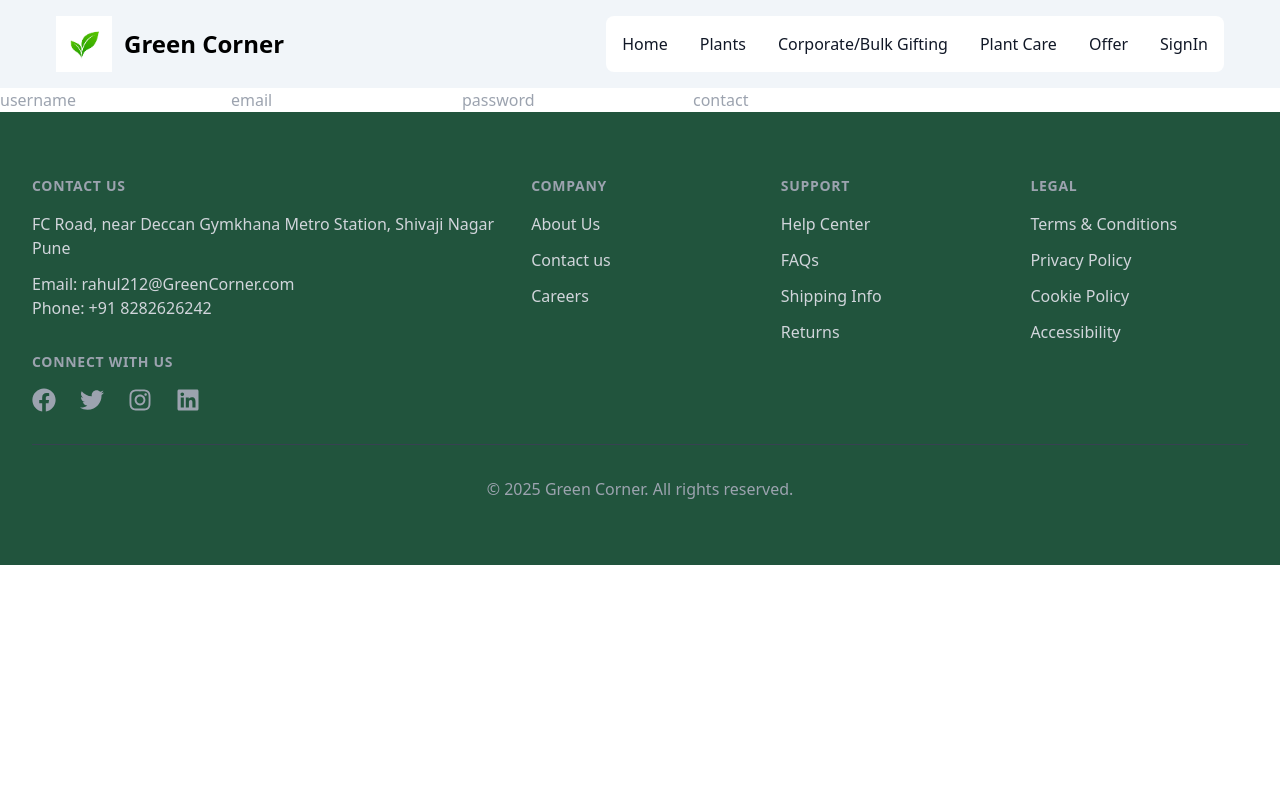
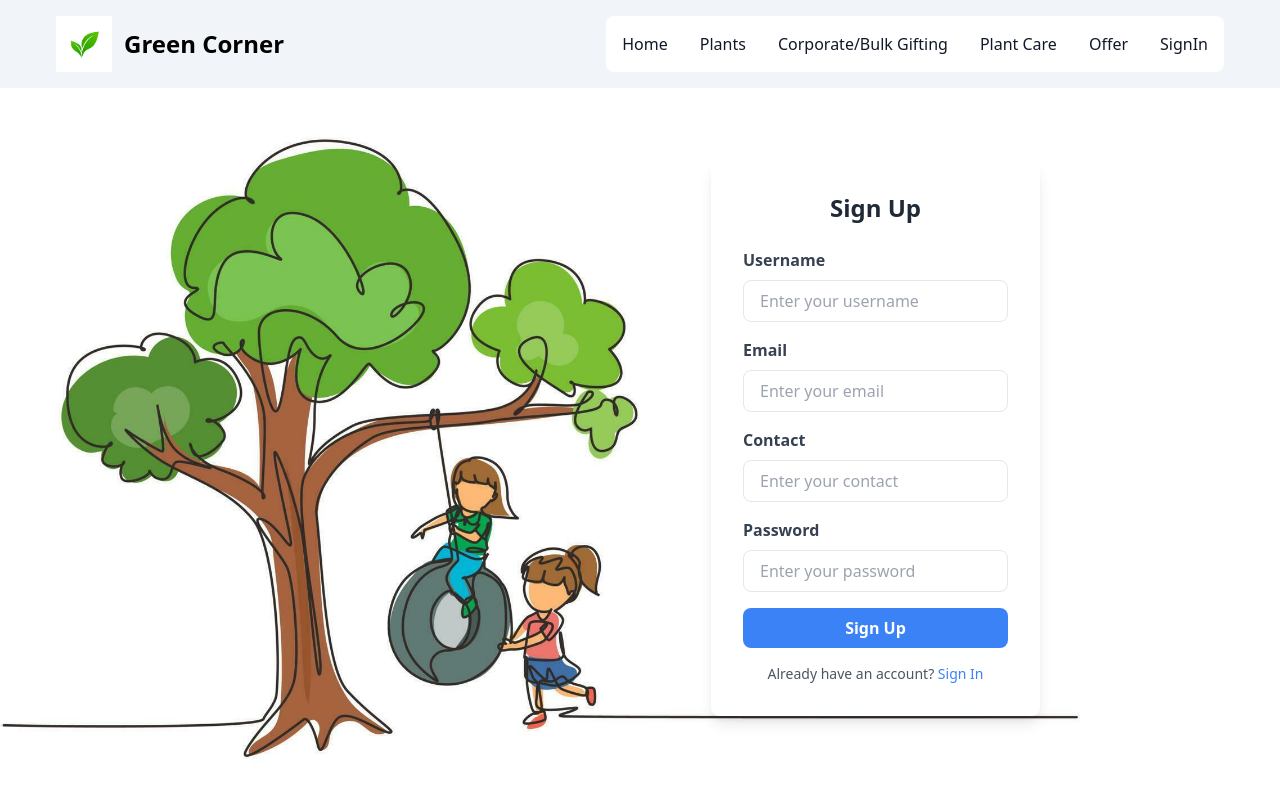
Before and after one commit to prahulk46a/Green-Corner, a React (Vite) app: page /signup in a window 1280 px wide. Shown: the top 800 px of the page. Built offline with nearby package versions, Linux system fonts and the light colour scheme.

Commit message:
Added signup functionalities

```diff
--- a/src/components/pages/sign-up/SignUp.jsx
+++ b/src/components/pages/sign-up/SignUp.jsx
@@ -1,16 +1,193 @@
 import Navbar from "../../utils/navbar/Navbar";
 import Footer from "../../utils/Footer/Footer";
+import { useId, useReducer } from "react";
+import SigninBg from "../../../assets/SigninBg.jpg";
+import axios from "axios";
+
+// Reducer function to manage form state
+const reducer = (state, action) => {
+  switch (action.type) {
+    case "update_field":
+      return {
+        ...state,
+        [action.field]: action.value,
+      };
+    // case "submit":
+    //   return {
+    //     ...state,
+    //     userId: action.userId,
+    //   };
+    case "reset":
+      return action.initialState;
+    default:
+      return state;
+  }
+};
 
 const SignUp = () => {
+  const initialState = {
+    username: "",
+    password: "",
+    email: "",
+    contact: "",
+    userId: "",
+  };
+
+  const [state, dispatch] = useReducer(reducer, initialState);
+
+  // // Track state changes with useEffect
+  // useEffect(() => {
+  //   if (state.userId) {
+  //     console.log("Updated state:", state);
+  //   }
+  // }, [state.userId]);
+
+  const handleChange = (e) => {
+    dispatch({
+      type: "update_field",
+      field: e.target.name,
+      value: e.target.value,
+    });
+  };
+
+  const handleSubmit = (e) => {
+    e.preventDefault();
+
+    // First dispatch submit action with new userId
+    // dispatch({
+    //   type: "submit",
+    //   userId: Date.now(),
+    // });
+
+    // Log the updated state after submission. Here it will not display userid as state will get updated after next rendering cycle but it will get reflect on ui
+    console.log("Form submitted:", state);
+    // axios.post("116.75.62.44:8000/adduser", state);
+    axios.post("http://116.75.62.44:8000/adduser", {
+      ...state,
+      useId: Date.now(),
+    });
+
+    // Then reset the form
+    // dispatch({ type: "reset", initialState });
+  };
+
   return (
     <div>
       <Navbar />
-      <form>
-        <input type="text" name="username" placeholder="username"></input>
-        <input type="email" name="email" placeholder="email"></input>
-        <input type="password" name="password" placeholder="password"></input>
-        <input type="tel" name="contact" placeholder="contact"></input>
-      </form>
+      <img
+        className="relative md:h-[90vh] sm:h-[40vh]"
+        src={SigninBg}
+        alt="Background"
+      />
+      <div className="absolute md:top-40 md:right-60 sm:top-10 sm:right-10 md:min-h-[50vh] md:min-w-[20vw] min-h-full flex items-center justify-center sm:scroll">
+        <div className="bg-white p-8 rounded-lg shadow-lg w-full max-w-md">
+          <h2 className="text-2xl font-bold text-center text-gray-800 mb-6">
+            Sign Up
+          </h2>
+          <form onSubmit={handleSubmit}>
+            {/* Username Input */}
+            <div className="mb-4">
+              <label
+                htmlFor="username"
+                className="block text-gray-700 font-semibold mb-2"
+              >
+                Username
+              </label>
+              <input
+                type="text"
+                id="username"
+                name="username"
+                value={state.username}
+                onChange={handleChange}
+                required
+                placeholder="Enter your username"
+                className="w-full px-4 py-2 border rounded-lg focus:outline-none focus:ring-2 focus:ring-blue-500 focus:border-transparent"
+              />
+            </div>
+
+            {/* Email Input */}
+            <div className="mb-4">
+              <label
+                htmlFor="email"
+                className="block text-gray-700 font-semibold mb-2"
+              >
+                Email
+              </label>
+              <input
+                type="email"
+                id="email"
+                name="email"
+                value={state.email}
+                onChange={handleChange}
+                required
+                placeholder="Enter your email"
+                className="w-full px-4 py-2 border rounded-lg focus:outline-none focus:ring-2 focus:ring-blue-500 focus:border-transparent"
+              />
+            </div>
+
+            {/* Contact Input */}
+            <div className="mb-4">
+              <label
+                htmlFor="contact"
+                className="block text-gray-700 font-semibold mb-2"
+              >
+                Contact
+              </label>
+              <input
+                type="text"
+                id="contact"
+                name="contact"
+                value={state.contact}
+                onChange={handleChange}
+                required
+                placeholder="Enter your contact"
+                className="w-full px-4 py-2 border rounded-lg focus:outline-none focus:ring-2 focus:ring-blue-500 focus:border-transparent"
+              />
+            </div>
+
+            {/* Password Input */}
+            <div className="mb-4">
+              <label
+                htmlFor="password"
+                className="block text-gray-700 font-semibold mb-2"
+              >
+                Password
+              </label>
+              <input
+                type="password"
+                id="password"
+                name="password"
+                value={state.password}
+                onChange={handleChange}
+                required
+                placeholder="Enter your password"
+                className="w-full px-4 py-2 border rounded-lg focus:outline-none focus:ring-2 focus:ring-blue-500 focus:border-transparent"
+              />
+            </div>
+
+            {/* Submit Button */}
+            <div className="mb-4">
+              <button
+                type="submit"
+                className="w-full bg-blue-500 text-white font-semibold py-2 rounded-lg hover:bg-blue-600 focus:outline-none focus:ring-2 focus:ring-blue-500 focus:ring-offset-2"
+              >
+                Sign Up
+              </button>
+            </div>
+          </form>
+
+          {/* Bottom Link */}
+          <p className="text-center text-gray-600 mt-4 text-sm">
+            Already have an account?{" "}
+            <a
+              href="/signin"
+              className="text-blue-500 hover:underline font-medium"
+            >
+              Sign In
+            </a>
+          </p>
+        </div>
+      </div>
       <Footer />
     </div>
   );
--- a/src/components/pages/signin/Signin.jsx
+++ b/src/components/pages/signin/Signin.jsx
@@ -19,6 +19,7 @@ const Signin = () => {
   const handleSubmit = (e) => {
     e.preventDefault();
     console.log("Form submitted:", formData);
+
     // Add your sign-in logic here
   };
   return (
@@ -27,11 +28,11 @@ const Signin = () => {
         <Navbar />
         <div>
           <img
-            className="relative md:h-[90vh] sm:h-[40vh]  "
+            className="relative md:h-[90vh] sm:h-[40vh]   "
             src={SigninBg}
           ></img>
 
-          <div className="absolute  md:top-40 md:right-60 sm:top-10 sm:right-10 md:min-h-[50vh] md:min-w-[20vw]  flex items-center justify-center sm:scroll ">
+          <div className="absolute  md:top-40 md:right-60 sm:top-10 sm:right-10 md:min-h-[50vh] md:min-w-[20vw]   flex items-center justify-center sm:scroll ">
             <div className="bg-white p-8 rounded-lg shadow-lg w-full max-w-md">
               <h2 className="text-2xl font-bold text-center text-gray-800 mb-6">
                 Sign In
```
